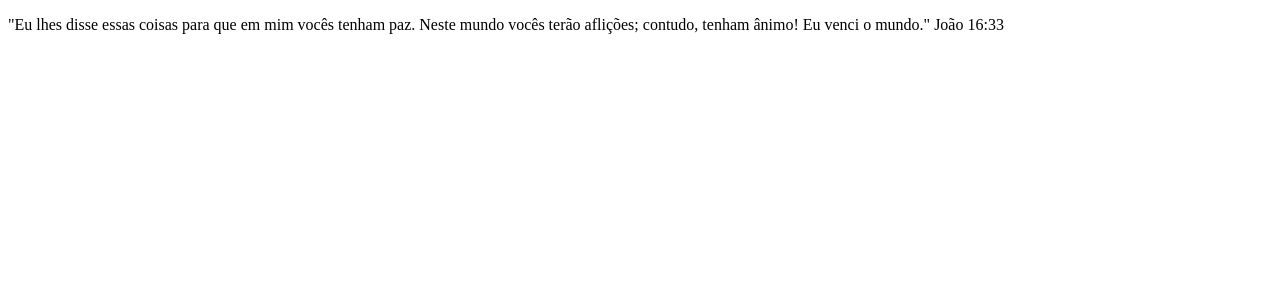
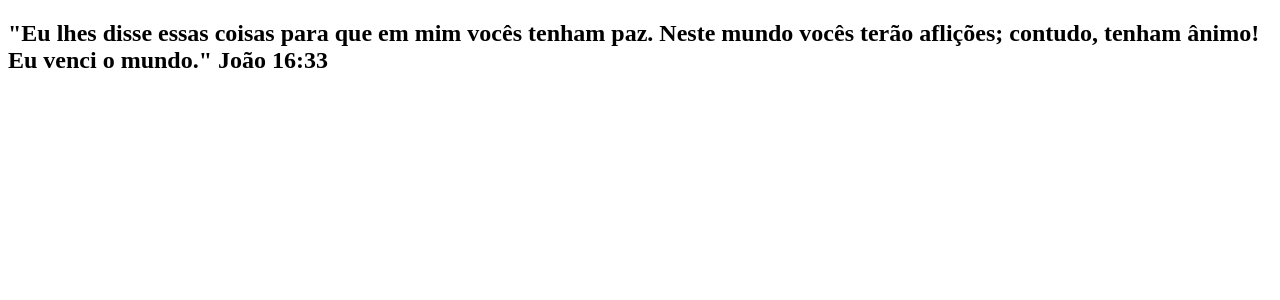
Before and after one commit to josehenriqueroveda/vozdafe, a Next.js app: page / in a window 1280 px wide. Shown: the top 300 px of the page. Built offline with nearby package versions, Linux system fonts and the light colour scheme.

Commit message:
feat: update verse tag

```diff
--- a/pages/index.js
+++ b/pages/index.js
@@ -1,5 +1,5 @@
 function Home() {
-    return <p>"Eu lhes disse essas coisas para que em mim vocês tenham paz. Neste mundo vocês terão aflições; contudo, tenham ânimo! Eu venci o mundo." João 16:33</p>
+    return <h2>"Eu lhes disse essas coisas para que em mim vocês tenham paz. Neste mundo vocês terão aflições; contudo, tenham ânimo! Eu venci o mundo." <b>João 16:33</b></h2>
 }
 
 export default Home;
```
